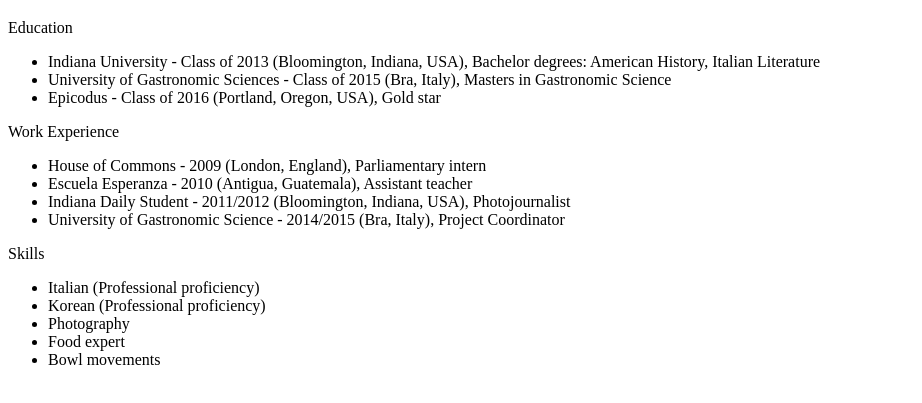
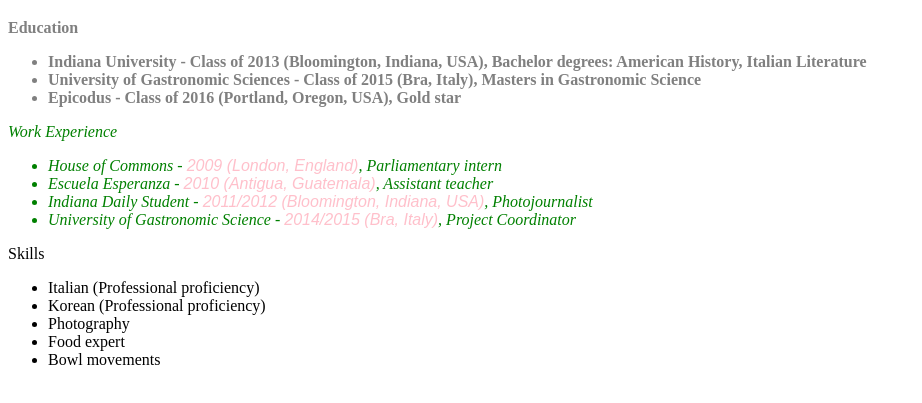
Before and after one commit to CharlesEwel/resume, a plain HTML site: page index.html in a window 1280 px wide. Shown: the part 61-464 px from the top of the page, without its empty margins (0-922 px from the left). Drawn offline with Linux system fonts and the light colour scheme.

Commit message:
Final version of resume to Barclays

```diff
--- a/css/style.css
+++ b/css/style.css
@@ -1,14 +1,17 @@
 .education{
-
+  font-weight: bold;
+  color: grey;
 }
 
 .work-experience{
-
+  font-style: italic;
+  color: green;
 }
 .skills{
-
+  font-size: 30;
 }
 
 .timeplace{
-
+  color: pink;
+  font-family: fantasy, sans-serif, serif;
 }
```
